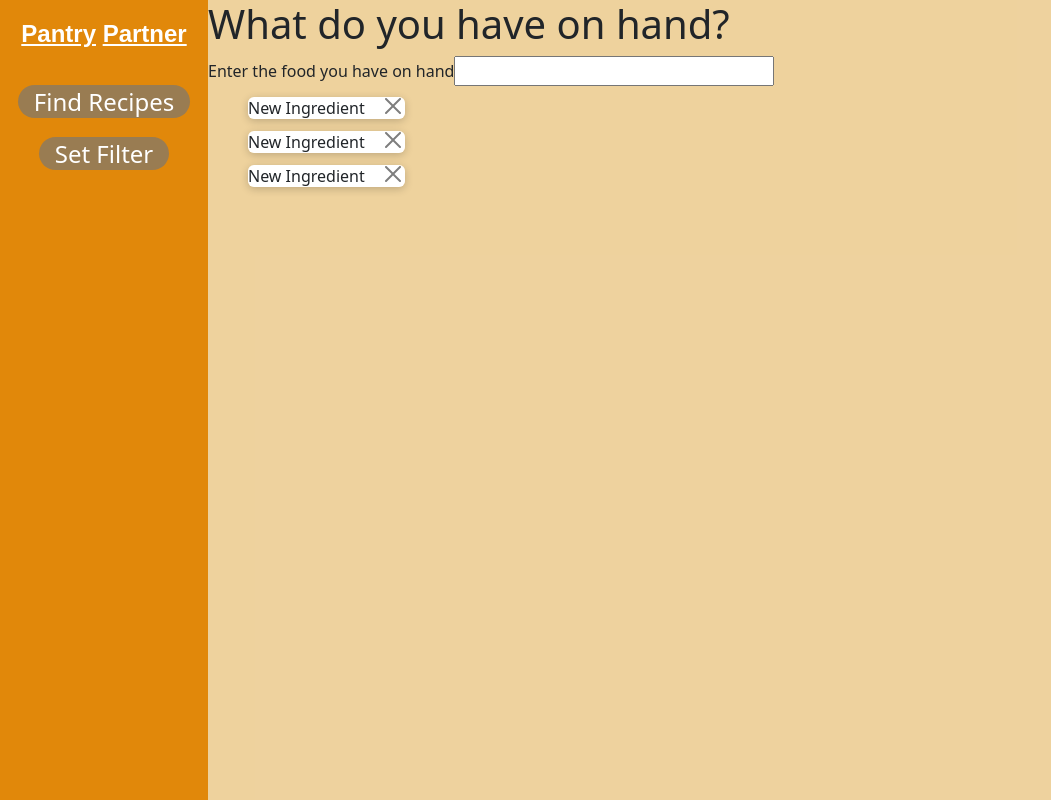
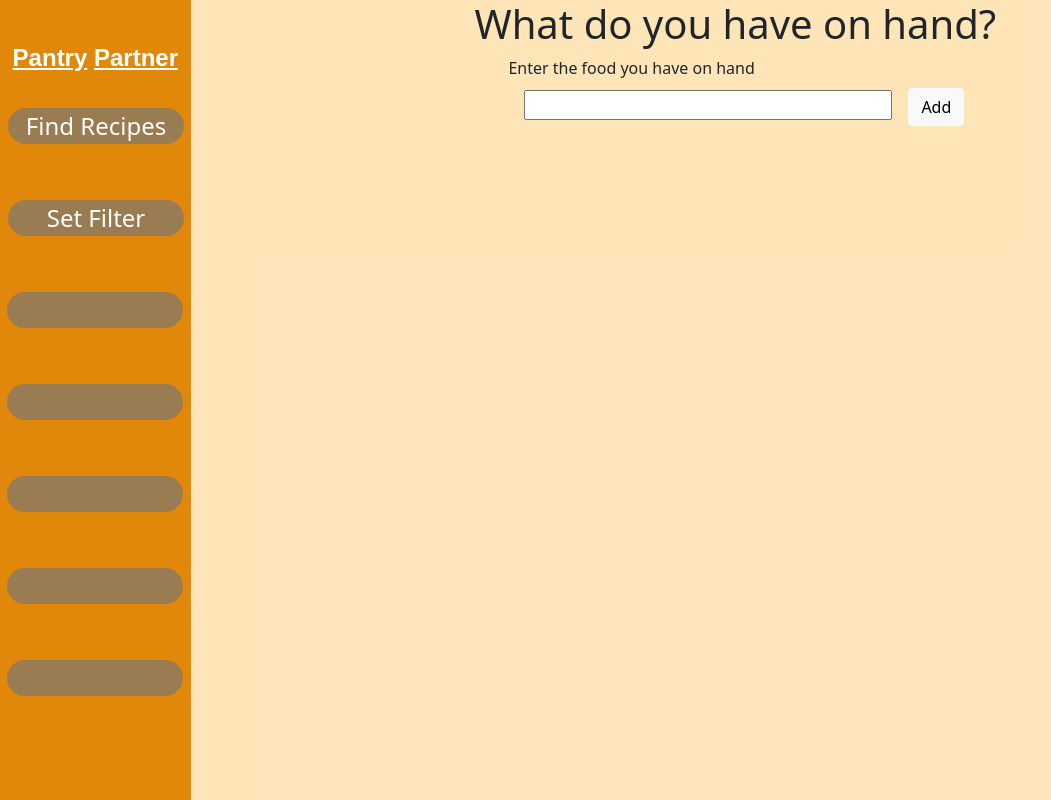
Before and after one commit to gdeubner/pantry-pal, a React (Create React App) app: page /filter in a window 1280 px wide. Shown: the whole page, without its empty margins (0-1051 px from the left). Built offline with nearby package versions, Linux system fonts and the light colour scheme.

Commit message:
fixed UI for filter page

```diff
--- a/src/components/RecipeFilters/Ingredient.js
+++ b/src/components/RecipeFilters/Ingredient.js
@@ -1,16 +1,17 @@
 import classes from "./Ingredient.module.css";
-import CloseButton from 'react-bootstrap/CloseButton';
+import CloseButton from "react-bootstrap/CloseButton";
 import Card from "../ui/Card";
+import { ListGroup, ListGroupItem } from "react-bootstrap";
 
 function Ingredient() {
     return (
-        <li>
-            <Card>
-                <div className={classes.ingredient}>New Ingredient</div>
-                <CloseButton/>
-            </Card>
-
-        </li>
+        <ListGroup.Item
+            as="li"
+            className="d-flex justify-content-between align-items-start"
+        >
+            <div className="fw-bold">Ingredient</div>
+            <CloseButton />
+        </ListGroup.Item>
     );
 }
 
--- a/src/components/RecipeFilters/Ingredient.module.css
+++ b/src/components/RecipeFilters/Ingredient.module.css
@@ -1,15 +1,13 @@
+div {
+    display: inline;
+}
+
 li {
     margin: 0.5rem;
 }
 
-div {
-    display: inline;
+.ingredient {
+    width: 2rem;
+    margin-right: 1rem;
+    justify-content: space-between;
 }
-
-.ingredient {
-    max-width: 4rem;
-    margin-right: 1rem;
-}
-
-.closeButton {
-}
--- a/src/components/RecipeFilters/IngredientFilter.js
+++ b/src/components/RecipeFilters/IngredientFilter.js
@@ -1,19 +1,22 @@
 import Ingredient from "./Ingredient";
 import classes from "./IngredientFilter.module.css";
+import Card from "react-bootstrap/Card";
+import { ListGroup, Stack } from "react-bootstrap";
+import React from "react";
 
 function IngredientFilter() {
     return (
-        <div>
+        <Stack gap={2} className="col-md-5 mx-auto">
+            <div>Enter the food you have on hand</div>
+
             <form className={classes.ingredientForm}>
-                <div>Enter the food you have on hand</div>
                 <input type="text" id="new_ingredient"></input>
+                <button className="btn btn-light">Add</button>
             </form>
-            <ul>
-                <Ingredient />
-                <Ingredient />
-                <Ingredient />
-            </ul>
-        </div>
+            <div className={classes.ingredientFormList}>
+                <ListGroup className={classes.ingredientFormList}></ListGroup>
+            </div>
+        </Stack>
     );
 }
 
--- a/src/components/RecipeFilters/IngredientFilter.module.css
+++ b/src/components/RecipeFilters/IngredientFilter.module.css
@@ -1,7 +1,31 @@
-.ingredientForm input {
-    width: 20rem;
+.container {
+    position: relative;
 }
 
-ul {
+.ingredientForm {
+    width: 30rem;
+}
+.ingredientForm input {
+    margin-left: 1rem;
+    width: 23rem;
+}
+
+.ingredientFormList {
     list-style-type: none;
+    overflow: auto;
+    max-height: 20rem;
+    background-color: rgb(231, 231, 231);
+    width: 30rem;
+    scrollbar-width: none;
+    -ms-overflow-style: none; /* for Internet Explorer, Edge*/
+    scrollbar-width: none; /* for Firefox */
+    overflow-y: scroll;
 }
+
+.ingredientFormList::-webkit-scrollbar {
+    display: none; /* for Chrome, Safari, and Opera */
+}
+
+.ingredientForm button {
+    margin-left: 1rem;
+}
--- a/src/components/layout/Layout.js
+++ b/src/components/layout/Layout.js
@@ -1,12 +1,13 @@
 import MainNavigation from "./MainNavigation";
 import classes from "./Layout.module.css";
+import { Stack } from "react-bootstrap";
 
 function Layout(props) {
     return (
-        <div>
+        <Stack direction="horizontal">
             <MainNavigation />
             <main>{props.children}</main>
-        </div>
+        </Stack>
     );
 }
 
--- a/src/components/layout/Layout.module.css
+++ b/src/components/layout/Layout.module.css
@@ -1,5 +1,7 @@
 main {
-    margin-left: 13rem;
+    /* margin-left: 13rem; */
     height: 100vh;
+    width: 100vw;
     min-height: 100%;
+    display: inline;
 }
--- a/src/components/layout/MainNavigation.js
+++ b/src/components/layout/MainNavigation.js
@@ -16,6 +16,11 @@ function MainNavigation() {
                     <li>
                         <Link to="/filter">Set Filter</Link>
                     </li>
+                    <li className={classes.breadIndent}>.</li>
+                    <li className={classes.breadIndent}>.</li>
+                    <li className={classes.breadIndent}>.</li>
+                    <li className={classes.breadIndent}>.</li>
+                    <li className={classes.breadIndent}>.</li>
                 </ul>
             </nav>
         </header>
--- a/src/components/layout/MainNavigation.module.css
+++ b/src/components/layout/MainNavigation.module.css
@@ -1,15 +1,12 @@
 /* The side navigation menu */
 .sidenav {
-    height: 100%; /* 100% Full-height */
-    width: 13rem; /* 0 width - change this with JavaScript */
-    position: fixed; /* Stay in place */
-    z-index: 1; /* Stay on top */
+    height: 100vh; /* 100% Full-height */
+    width: 14rem; /* 0 width - change this with JavaScript */
     top: 0; /* Stay at the top */
     left: 0;
     background-color: #e1880a; /* Black*/
     overflow-x: hidden; /* Disable horizontal scroll */
-    padding-top: 1rem; /* Place content 2rem from the top */
-    transition: 0.5s; /* 0.5 second transition effect to slide in the sidenav */
+    overflow-y: hidden;
 }
 
 .sidenav ul {
@@ -23,19 +20,34 @@
 .sidenav li {
     border-radius: 25px;
     display: block;
-    margin-bottom: 1rem;
-    height: fit-content;
+    margin-bottom: 3.5rem;
 }
 
 .sidenav a {
     color: white;
     font-size: 1.5rem;
     text-decoration: none;
-    height: fit-content;
     background-color: #777777ab;
     border-radius: 25px;
     padding-left: 1rem;
     padding-right: 1rem;
+    display: block;
+    width: 11rem;
+    margin: auto;
+}
+
+.breadIndent {
+    color: #77777700;
+    font-size: 1.5rem;
+    text-decoration: none;
+    background-color: #777777ab;
+    border-radius: 25px;
+    padding-left: 1rem;
+    padding-right: 1rem;
+    display: block;
+    width: 11rem;
+    margin: auto;
+    cursor: default;
 }
 
 .sidenav a:hover {
@@ -47,9 +59,16 @@
     text-align: center;
     display: block;
     margin: auto;
+    margin-top: 2.5rem;
     width: fit-content;
     height: fit-content;
     font-size: 1.5rem;
     color: white;
     font-weight: bold;
 }
+
+nav {
+    text-align: center;
+    display: block;
+    margin: auto;
+}
--- a/src/components/ui/Card.module.css
+++ b/src/components/ui/Card.module.css
@@ -2,4 +2,5 @@
     background-color: white;
     border-radius: 6px;
     box-shadow: 0 2px 8px rgba(0, 0, 0, 0.2);
+    padding: 0.5rem;
 }
--- a/src/pages/Filter.js
+++ b/src/pages/Filter.js
@@ -2,12 +2,12 @@ import IngredientFilter from "../components/RecipeFilters/IngredientFilter";
 import classes from "./Filter.module.css";
 
 function FilterPage(props) {
-  return (
-    <section>
-      <h1>What do you have on hand?</h1>
-      <IngredientFilter />
-    </section>
-  );
+    return (
+        <section>
+            <h1 className="text-center">What do you have on hand?</h1>
+            <IngredientFilter />
+        </section>
+    );
 }
 
 export default FilterPage;
--- a/src/pages/Filter.module.css
+++ b/src/pages/Filter.module.css
@@ -1,4 +1,4 @@
 section {
-  background-color: rgba(238, 210, 157, 0.993);
-  height: 100%;
+    background-color: rgba(253, 229, 184, 0.993);
+    height: 100%;
 }
```
Also changed, not shown: 1 other file (tests, documents, lock files or other folders).
